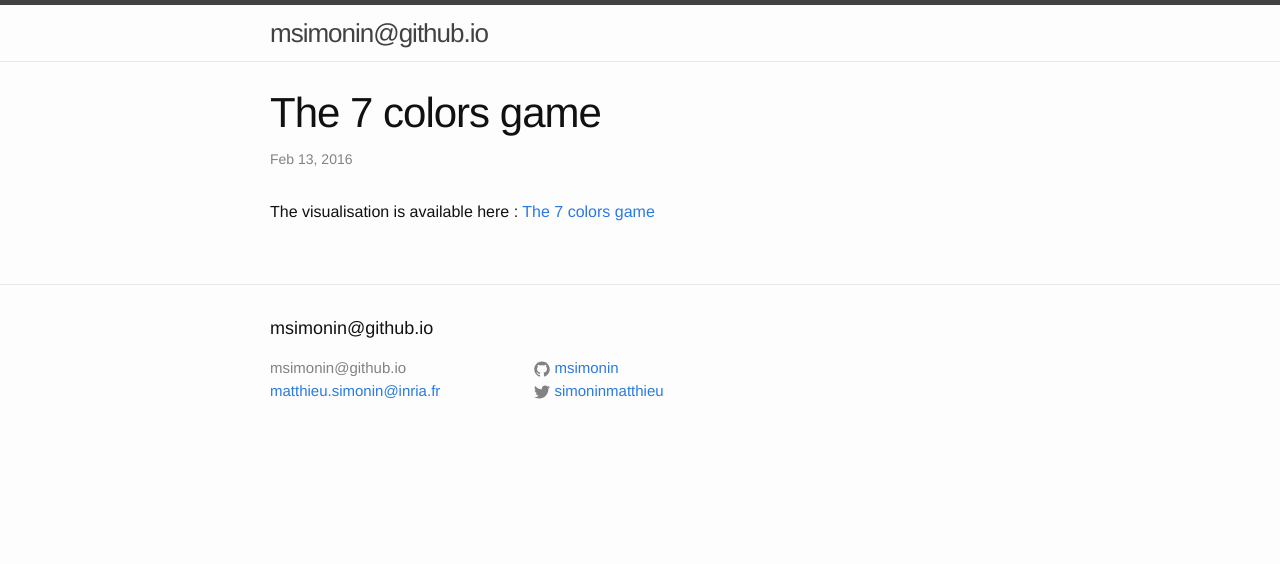
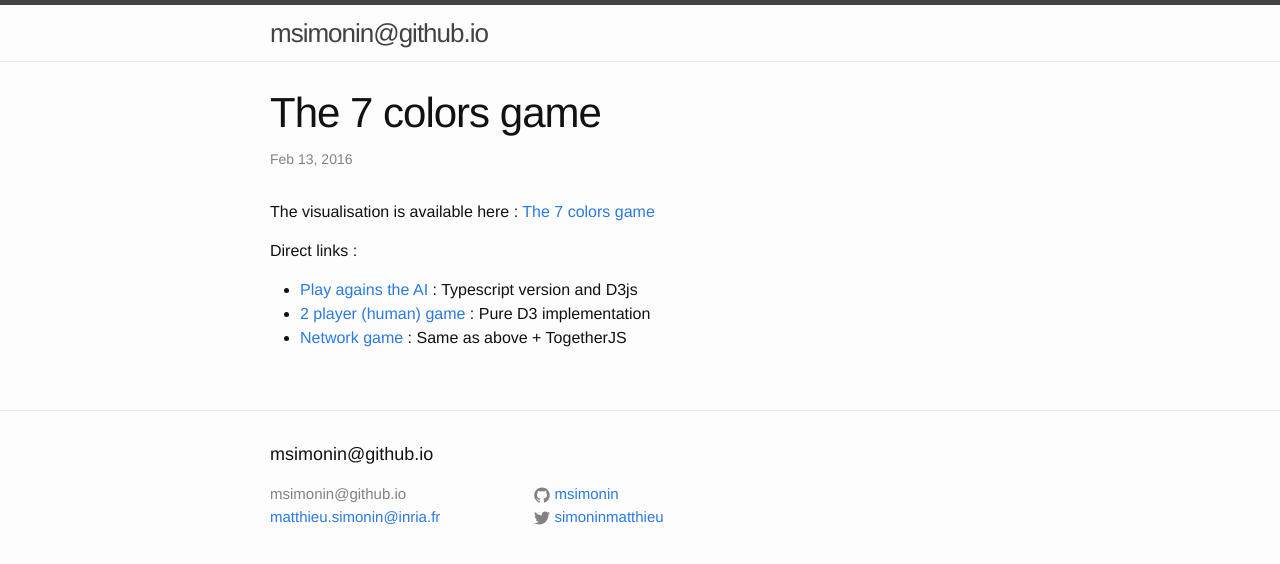
Before and after one commit to msimonin/msimonin.github.io, a Jekyll site: the page built from _posts/2016-02-13-seven-colors.md, in a window 1280 px wide. Shown: the top 564 px of the page. Built offline with Jekyll 4.4.1, drawn with Linux system fonts in a browser that asks for light colours.

Commit message:
update
M

```diff
--- a/_posts/2016-02-13-seven-colors.md
+++ b/_posts/2016-02-13-seven-colors.md
@@ -2,7 +2,13 @@
 layout: post
 title:  "The 7 colors game"
 date:   2016-02-13 10:30:00
-categories: d3 game colors
+categories: d3 game colors togetherjs
 ---
 
 The visualisation is available here : [The 7 colors game](/static/seven-colors)
+
+Direct links :
+
+* [Play agains the AI](/static/seven-colors/index.html#challenge) : Typescript version and D3js
+* [2 player (human) game](/static/seven-colors/simple-d3.html) : Pure D3 implementation
+* [Network game](/static/seven-colors/simple-d3-together.html) : Same as above + TogetherJS
--- a/static/seven-colors/simple-d3-together.html
+++ b/static/seven-colors/simple-d3-together.html
@@ -25,7 +25,7 @@
     <p>
     Originally from <a href="http://people.irisa.fr/Anne-Cecile.Orgerie/">Anne-Cécile Orgerie</a>
     and <a href=http://people.irisa.fr/Martin.Quinson/>Martin Quinson</a> for a C programming course.
-    Rewritten here in <a href="https://d3js.org">D3js</a> (without AI).
+    Rewritten here in <a href="https://d3js.org">D3js</a> (without AI) but with network support through <a href="https://togetherjs.com">TogetherJS</a>.
     </p>
     <div class="row">
       <div class="col-md-4 col-xs-6">
```
